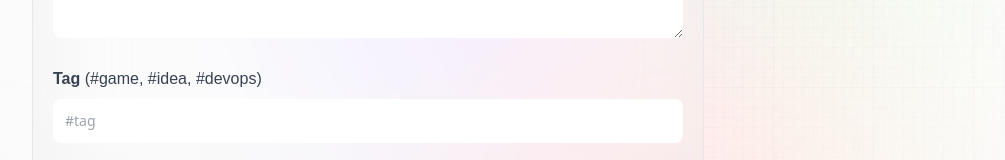
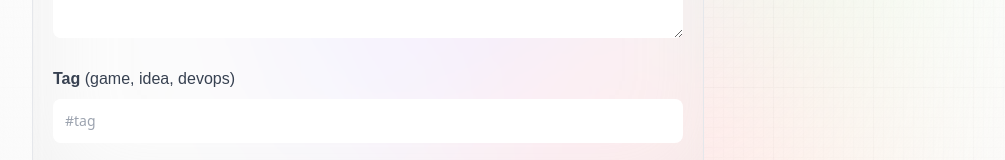
Before and after one commit to Antor1155/next-first, a Next.js app: page /create-prompt in a window 1280 px wide. Shown: the part 518-678 px from the top of the page, without its empty margins (32-1037 px from the left). Built offline with nearby package versions, Linux system fonts and the light colour scheme; no server answers.

Commit message:
updated the from tag, now only word as tag and will show with # in card

```diff
--- a/components/Form.jsx
+++ b/components/Form.jsx
@@ -32,7 +32,7 @@ const Form = ({ type, post, setPost, submitting, handleSubmit, }) => {
           <span className="font-satoshi font-semibold text-base text-gray-700">
             Tag {" "}
             <span className="font-normal">
-              (#game, #idea, #devops)
+              (game, idea, devops)
             </span>
           </span>
 
--- a/components/PromptCard.jsx
+++ b/components/PromptCard.jsx
@@ -62,7 +62,7 @@ const PromptCard = ({ post, handleTagClick, handleEdit, handleDelete }) => {
         {post.prompt}
       </p>
       <p className="font-inter text-sm blue_gradient cursor-pointer" onClick={() => handleTagClick && handleTagClick(post.tag)}>
-        {post.tag}
+        #{post.tag}
       </p>
 
       {/* this part of card only shows in My-profile page  */}
```
